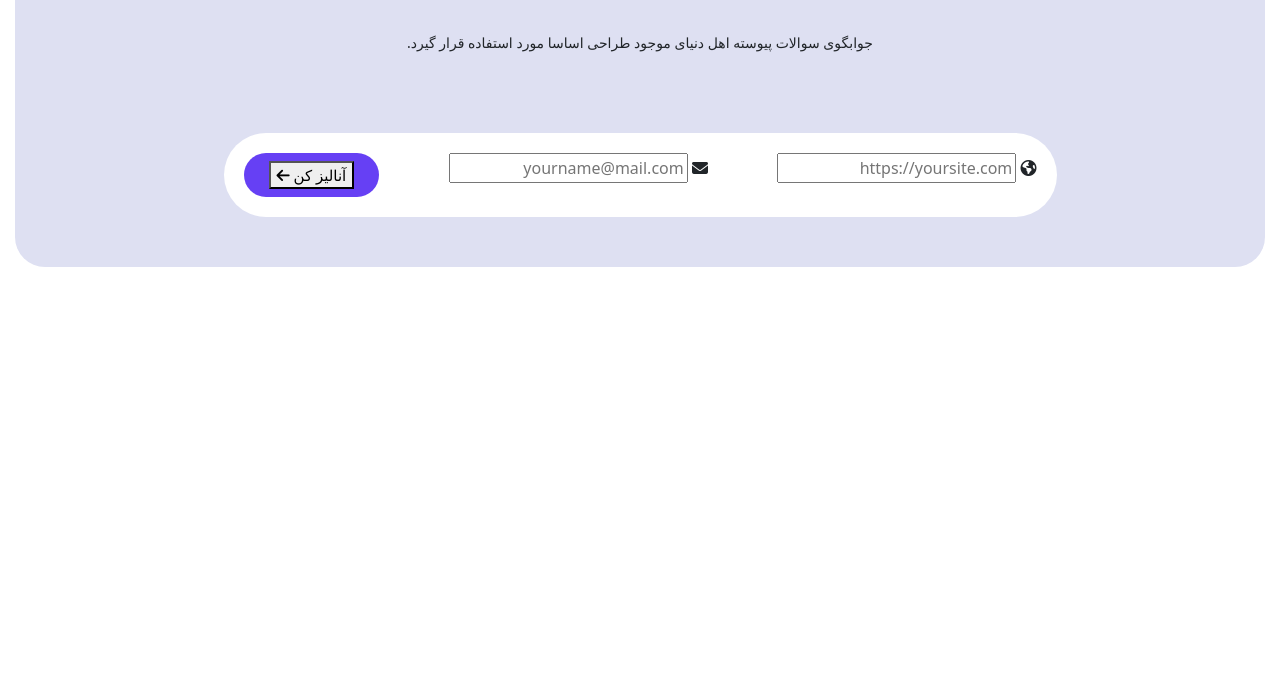
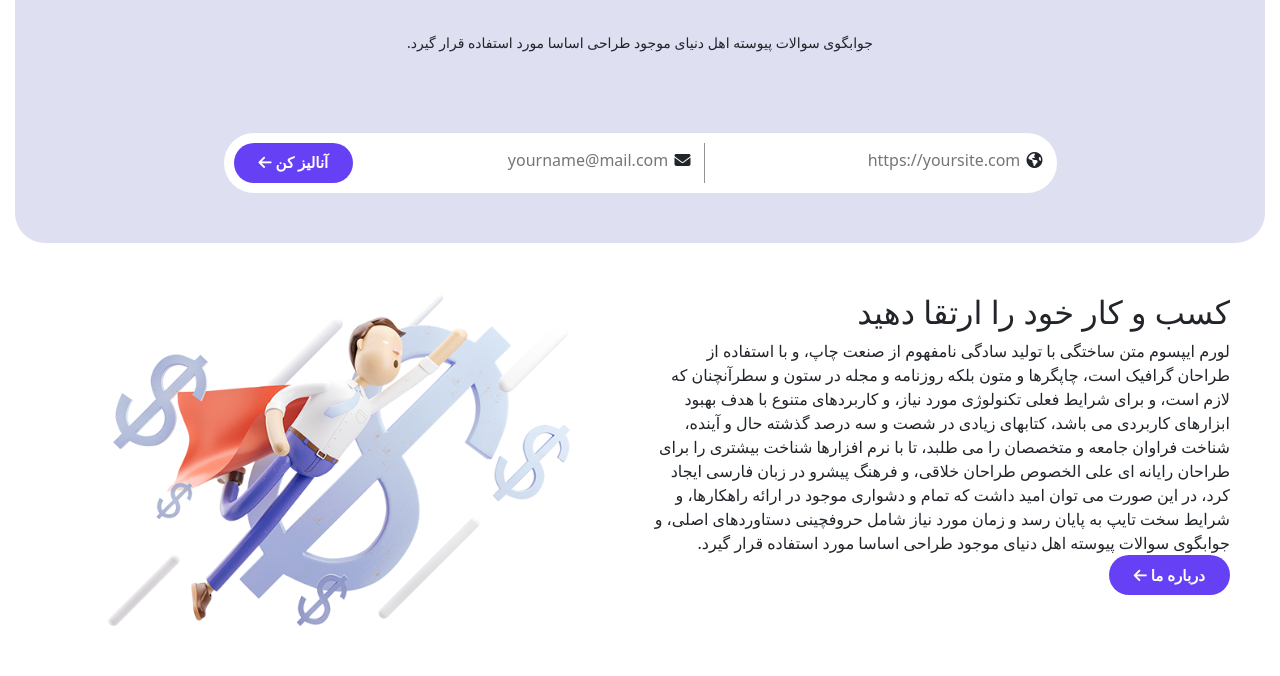
Before and after one commit to shahrzadblackfox/IteckTestPractice, a plain HTML site: page karamozi/index.html in a window 1280 px wide. Shown: the part 432-1108 px from the top of the page. Before the commit the page ends 800 px from the top, so only its background shows below. Drawn offline with nearby package versions, Linux system fonts and the light colour scheme.

Commit message:
adding the second section

```diff
--- a/karamozi/index.html
+++ b/karamozi/index.html
@@ -69,7 +69,7 @@
                   id=""
                 />
               </div>
-              <div class="box_form_slide1">
+              <div class="box_form_slide1 form-box-one">
                 <i class="fa fa-envelope"></i>
                 <input
                   type="email"
@@ -85,6 +85,38 @@
                 </button>
               </div>
             </form>
+          </div>
+        </div>
+      </div>
+
+      <div class="slide2_home">
+        <div class="row">
+          <div class="col-md-6">
+            <div class="box-desc">
+              <h2>کسب و کار خود را ارتقا دهید</h2>
+              <div class="box2-text">
+                لورم ایپسوم متن ساختگی با تولید سادگی نامفهوم از صنعت چاپ، و با
+                استفاده از طراحان گرافیک است، چاپگرها و متون بلکه روزنامه و مجله
+                در ستون و سطرآنچنان که لازم است، و برای شرایط فعلی تکنولوژی مورد
+                نیاز، و کاربردهای متنوع با هدف بهبود ابزارهای کاربردی می باشد،
+                کتابهای زیادی در شصت و سه درصد گذشته حال و آینده، شناخت فراوان
+                جامعه و متخصصان را می طلبد، تا با نرم افزارها شناخت بیشتری را
+                برای طراحان رایانه ای علی الخصوص طراحان خلاقی، و فرهنگ پیشرو در
+                زبان فارسی ایجاد کرد، در این صورت می توان امید داشت که تمام و
+                دشواری موجود در ارائه راهکارها، و شرایط سخت تایپ به پایان رسد و
+                زمان مورد نیاز شامل حروفچینی دستاوردهای اصلی، و جوابگوی سوالات
+                پیوسته اهل دنیای موجود طراحی اساسا مورد استفاده قرار گیرد.
+              </div>
+              <div class="box_form_btn2">
+                <button >
+                  درباره ما
+                  <i class="fa fa-arrow-left"></i>
+                </button>
+              </div>
+            </div>
+          </div>
+          <div class="col-md-6 box-img-slide2">
+            <img src="img/superman_3d.png" alt="" width="100%" />
           </div>
         </div>
       </div>
--- a/karamozi/style.css
+++ b/karamozi/style.css
@@ -1,15 +1,13 @@
 @font-face {
-    font-family: 'iran-san';
+  font-family: "iran-san";
 
-    src: url('fonts/IRANSansX-Regular.ttf') ;
+  src: url("fonts/IRANSansX-Regular.ttf");
 }
 
-body{
-    font-family: 'iran-sans';
+body {
+  font-family: "iran-sans";
   text-align: right;
   direction: rtl;
-
-
 }
 a:link {
   text-decoration: none;
@@ -26,88 +24,135 @@ a:hover {
 a:active {
   text-decoration: none;
 }
-.slide1_home{
+.slide1_home {
   background-color: #dee0f2;
-    margin:30px 15px;
+  margin: 30px 15px;
   padding: 30px;
   border-radius: 30px;
-
 }
-.box_menu{
+.box_menu {
   text-align: center;
   list-style: none;
   margin: 0;
   padding: 0;
+  color:black;
+  font-size: 15px;
+  margin-top: 5px;
 }
-.box_menu li{
+.box_menu li {
   display: inline-block;
   margin: 0 15px;
 }
-.btn_chat{
+.btn_chat {
   font-weight: 900;
   font-size: 15px;
   padding: 8px 25px;
-    color:#fff;
+  color: #fff;
   background-color: #6640f4;
   border-radius: 30px;
   display: inline-block;
   transition: 0.5s;
 }
-.btn_chat:hover{
-    background-color:#4a00e1;
-
+.btn_chat:hover {
+  background-color: #4a00e1;
 }
-.up_title_slide1{
+.up_title_slide1 {
   text-align: center;
   color: #666;
   font-size: 18px;
   margin: 70px 0 20px;
-
 }
-.title_slide1{
-
+.title_slide1 {
   text-align: center;
 }
-.title_slide1 h2{
+.title_slide1 h2 {
   font-size: 65px;
   line-height: 65px;
   padding: 0 13%;
 }
-.startup{
-    background-image: url(img/shap_style_6.png) ;
+.startup {
+  background-image: url(img/shap_style_6.png);
   background-repeat: no-repeat;
   display: inline-block;
   background-position: center;
   padding: 24px 19px;
   background-size: contain;
-    color:#fff;
+  color: #fff;
   font-weight: bold;
   margin-top: 22px;
 }
 
-.desc_slide1{
+.desc_slide1 {
   padding: 0 24%;
   text-align: center;
   font-size: 14px;
   margin: 40px 0 10px;
 }
 
-.box-form{
-     margin:70px  auto 20px;
+.box-form {
+  margin: 70px auto 20px;
   width: 70%;
   background-color: #fff;
   border-radius: 50px;
   display: flex;
   justify-content: space-between;
-     padding: 20px;
+  padding: 10px;
 }
-.box_form_btn{
+.box_form_btn button {
   font-weight: 900;
   font-size: 15px;
   padding: 8px 25px;
-    color:#fff;
+  color: #fff;
   background-color: #6640f4;
   border-radius: 30px;
-    display: inline-block;
+
   transition: 0.5s;
+  border: none;
+  height: 40px;
+  float: left;
 }
+.box_form_btn button:hover {
+  background-color: #4a00e1;
+}
+
+input:focus-visible {
+  outline: none !important;
+}
+.box_form_slide1 input {
+  border: none;
+  outline: none;
+  height: 25px;
+  margin: 5px 0 0 ;
+
+}
+.form-box-one  {
+  border-right: 1px solid #949292;
+
+  margin: 0 20px 0 ;
+  padding-right: 10px;
+}
+
+.box_form_slide1 i{
+    padding-right: 4px;
+}
+
+.slide2_home{
+    margin: 50px ;
+    padding: 0;
+}
+.box-img-slide2 img{
+    padding: 0 10%;
+}
+.box_form_btn2 button {
+    font-weight: 900;
+    font-size: 15px;
+    padding: 8px 25px;
+    color: #fff;
+    background-color: #6640f4;
+    border-radius: 30px;
+
+    transition: 0.5s;
+    border: none;
+    height: 40px;
+
+  }
```
Lines whose indentation alone changed are shown as unchanged.
